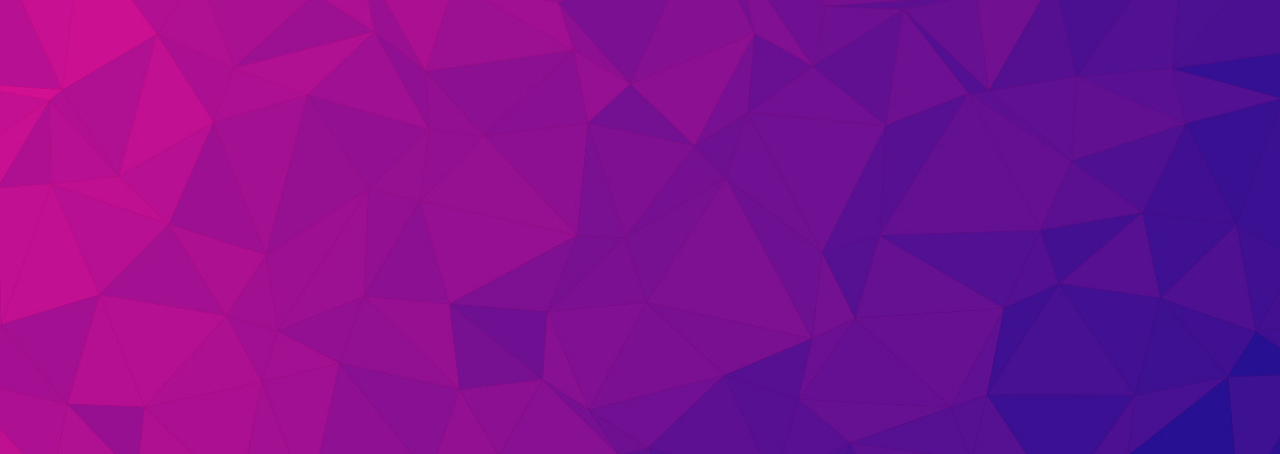
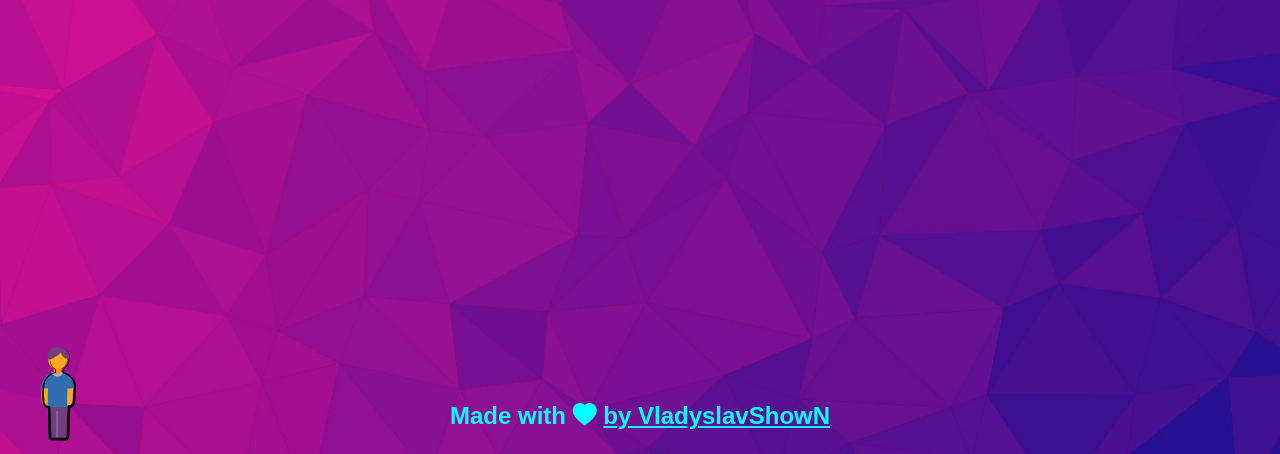
Before and after one commit to VladyslavShowN/DeterminationOfWeight, a plain HTML site: page index.html in a window 1280 px wide. Shown: the part 346-800 px from the top of the page. Drawn offline with nearby package versions, Linux system fonts and the light colour scheme.

Commit message:
added footer and contacts

```diff
--- a/index.css
+++ b/index.css
@@ -9,7 +9,7 @@
     outline: none;
     color: cyan;
 }
-img {
+.background {
     /* margin: 0; */
     width: 100vw;
     height: 100vh;
@@ -34,6 +34,11 @@ body {
 h4{
     font-size: 30px;
 }
+h6 {
+  margin: 0;
+  padding: 0;
+}
+
 input {
     background-color: rgb(115, 207, 187);
     border: 3px solid rgb(101, 179, 162);
@@ -62,6 +67,34 @@ input:focus {
 
 main{
     text-align: center;
+}
+
+
+.contact{
+  /* text-align: center;
+  position: absolute;
+  bottom: 0;
+  left: 0;
+  right: 0;
+  text-align: center;
+  padding: 20px; */
+  position: relative;
+}
+footer {
+  text-align: center;
+  position: absolute;
+  bottom: 0;
+  left: 0;
+  right: 0;
+  text-align: center;
+  padding: 20px;
+}
+.icon {
+  /* text-align: center; */
+  position: absolute;
+  bottom: 10px;
+  left: 10px;
+  right: 0;
 }
 
 
--- a/index.html
+++ b/index.html
@@ -7,6 +7,7 @@
     <link rel="stylesheet" href="./index.css">
     <script src="main.js"></script>
     <link rel="icon" type="image/x-icon" href="img/icons8-human-100.png" />
+    <link rel="stylesheet" href="https://cdn.jsdelivr.net/npm/bootstrap-icons@1.10.3/font/bootstrap-icons.css">
 </head>
 <body>
     <!-- <header>
@@ -24,7 +25,7 @@
             <h2 class="result_text">1234</h2>
         </div>
     </main> -->
-    <img src="img/triangle_background.jpg" alt="">
+    <img src="img/triangle_background.jpg" alt="" class="background">
     <main>
     <div class="title">
 	    <h1 class="title-text">ВИЗНАЧЕННЯ РОСТО-ВАГОВОГО ПОКАЗНИКА</h1>
@@ -44,5 +45,18 @@
     </div>
     </main>
 
+    <footer>
+        <div class="contact">
+            <h6>Made with <i class="bi bi-heart-fill"></i> <a href="https://github.com/VladyslavShowN" target="_blank">by VladyslavShowN</a></h6>
+        </div>
+        <div class="icon" style="width: 100px;height: 100px;"><img src="img/icons8-human-100.png" alt="" style="width: 100px;height: 100px;"></div>
+        <!-- <div class="contact" >
+            style="float:right"
+            <h6>By: VladyslavShowN</h6>
+            <h6>GitHub: </h6>
+        </div> -->
+
+    </footer>
+
 </body>
 </html>
```
